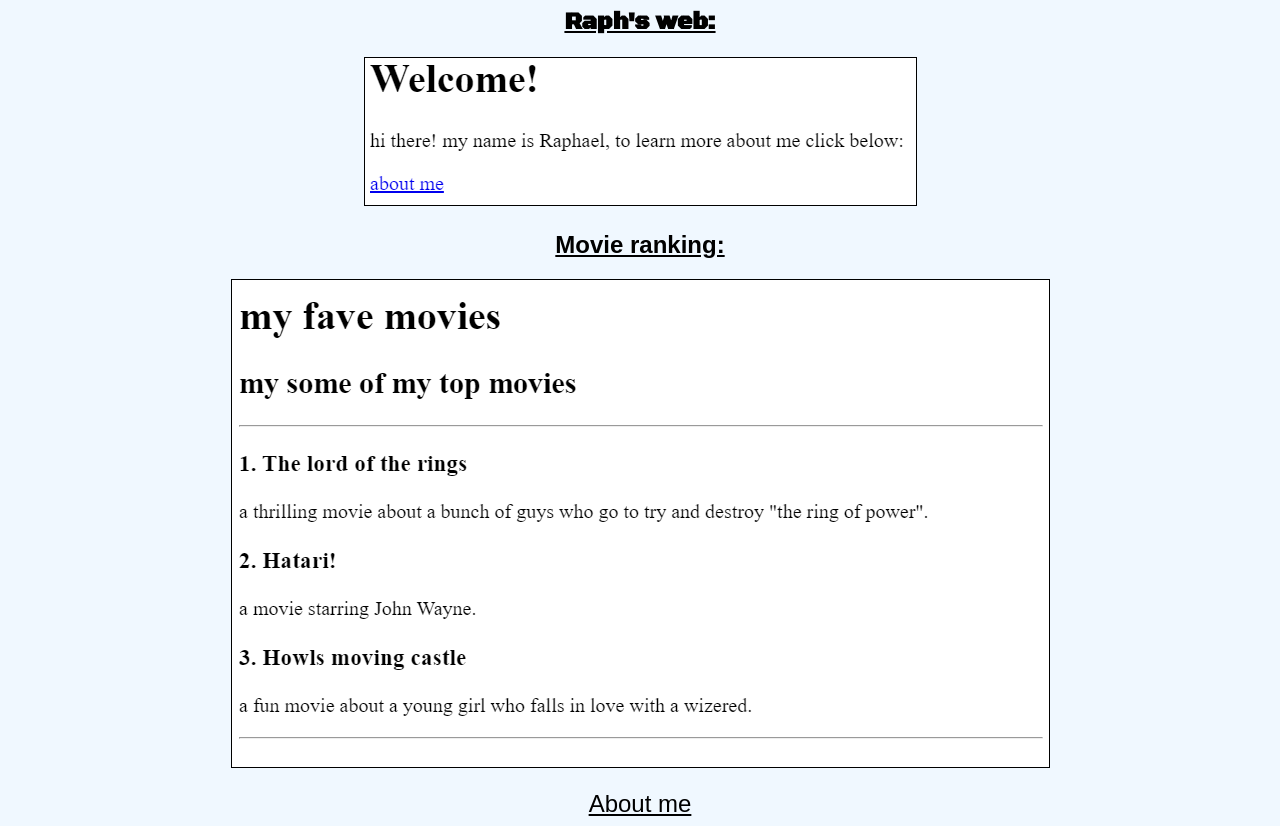
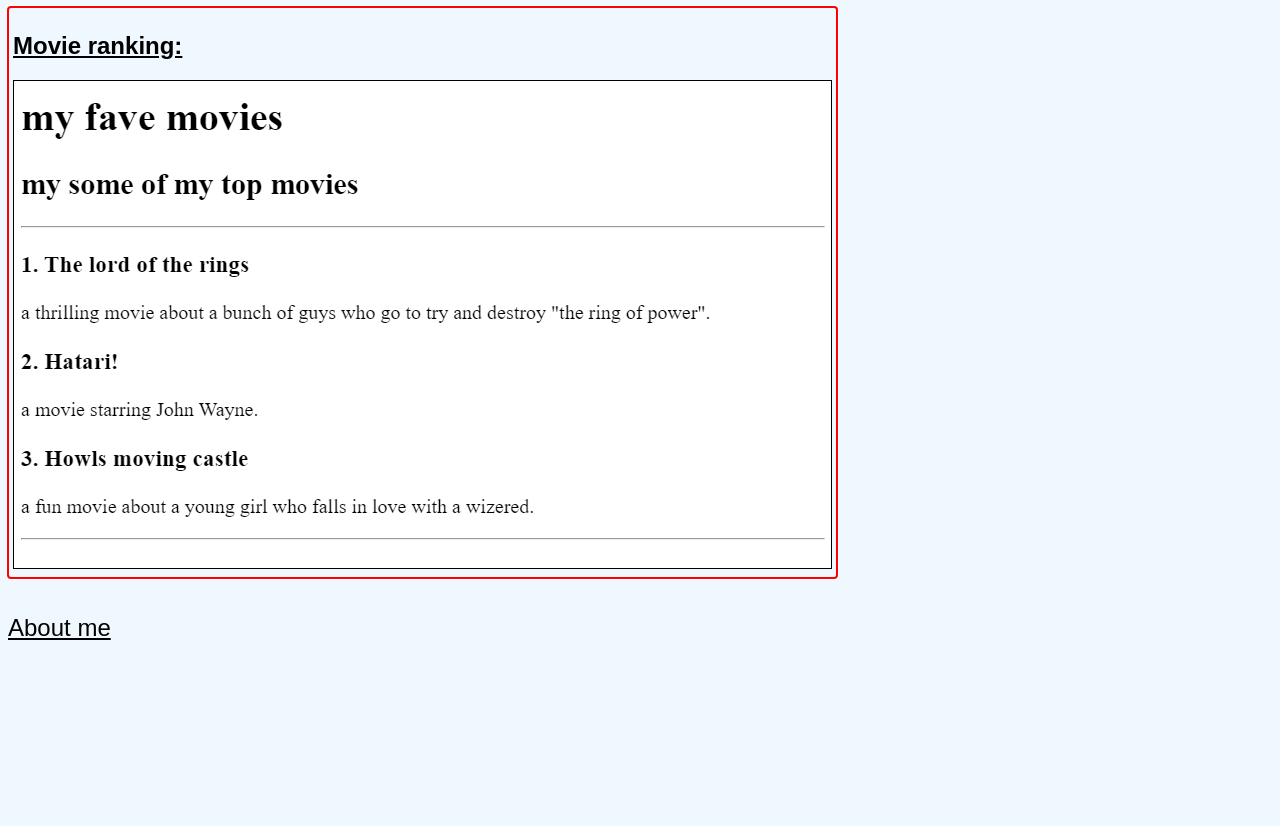
Before and after one commit to webro13/rmy-projects, a plain HTML site: page index.html in a window 1280 px wide. Shown: the part 73-899 px from the top of the page. After the commit the page ends 800 px from the top, so only its background shows below. Drawn offline with Linux system fonts and the light colour scheme.

Commit message:
update 3.0

```diff
--- a/hi.css
+++ b/hi.css
@@ -1,6 +1,10 @@
 *{
-    text-align: center;
     background-color: aliceblue;
+}
+
+#go{
+    display: flex;
+    gap: 10px;
 }
 
 img{
@@ -8,20 +12,21 @@
    border: 100%;
 }
 
-#rw{
-    font-family: "Black Ops One", system-ui;
-    color: black;
-}
-
 #am{
     color: black;
 }
 
 #helloa{
-    font-size: 1.5rem !important;
-    color: black !important;
+    font-size: 1.5rem;
+    color: black;
 }
 
 .we{
     font-family: sans-serif;
 }
+
+#mry{
+    outline: auto;
+    outline-color: red;
+    padding: 5px;
+}
--- a/index.html
+++ b/index.html
@@ -12,28 +12,11 @@
 <body>
 
     <h1 class="we">My projects</h1>
-  <a href="./public/my web/my.html" id="rw"><h2>Raph's web:</h2></a>
-    <a href="./public/my web/my.html"><img src="./assets/images/my.png" size="200" alt="a screenshot of one of my projects"/></a>
-
-   <a href="./public/2.4 Movie Ranking Project/index.html" id="am"><h2 class="we">Movie ranking:</h2></a>
-        <a href="./public/2.4 Movie Ranking Project/index.html"> <img src="./assets/images/mr.png" size="200" alt="a screenshot of one of my projects"/></a>
+  <div id="go">
+     <div id="mry"> <a href="./public/mr.html" id="am"><h2 class="we">Movie ranking:</h2></a>
+        <a href="./public/mr.html"> <img src="./assets/images/mr.png" size="200" alt="a screenshot of one of my projects"/></a></div></div>
     <br/>
     <br/>
     <a href="./public/about.html" id="helloa" class="we">About me</a><br/>
 </body>
 </html>
-<!-- TODO 1: Create the HTML Boilerplate -->
-
-<!-- TODO 2: Add Your previous projects' HTML into the public folder -->
-
-<!-- TODO 3: Take screenshots of your project previews and add the images to the images folder -->
-
-<!-- TODO 4: Add titles/subtitles etc. -->
-
-<!-- TODO 5: Add a link to the project pages -->
-
-<!-- TODO 6: Add images to show the project previews
-HINT for TODO 6: You can use the height attribute set to 200 to make the image smaller:
-https://developer.mozilla.org/en-US/docs/Web/HTML/Element/img#attr-height -->
-
-<!-- TODO 7: Add the Contact Me and About Me page links -->
--- a/public/hi.css
+++ b/public/hi.css
@@ -12,3 +12,7 @@
 #hello{
     color: black;
 }
+
+a{
+    color: black;
+}
```
Also changed, not shown: public/about.html (+11 -3 lines), public/mr.html (added, +14 -0 lines).
